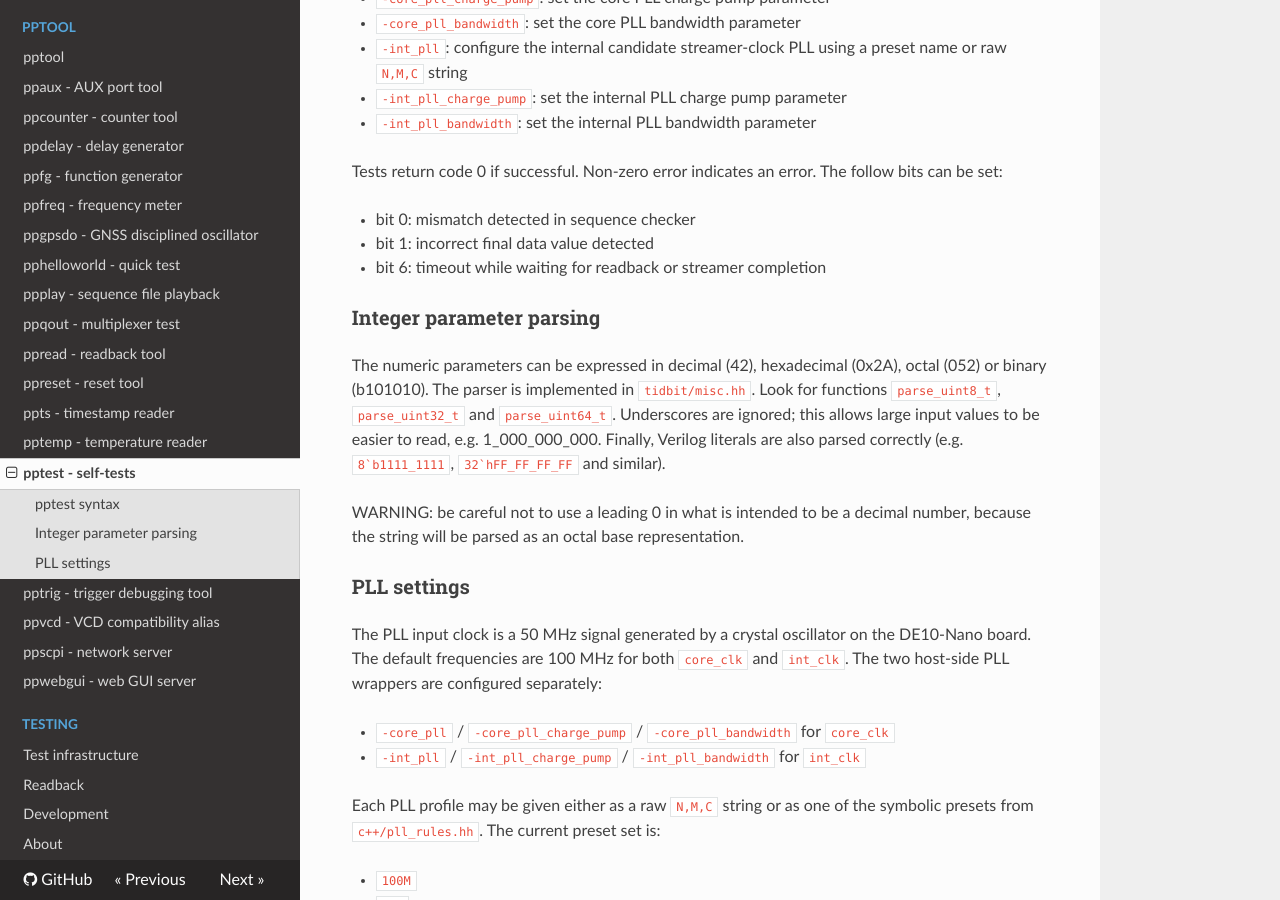
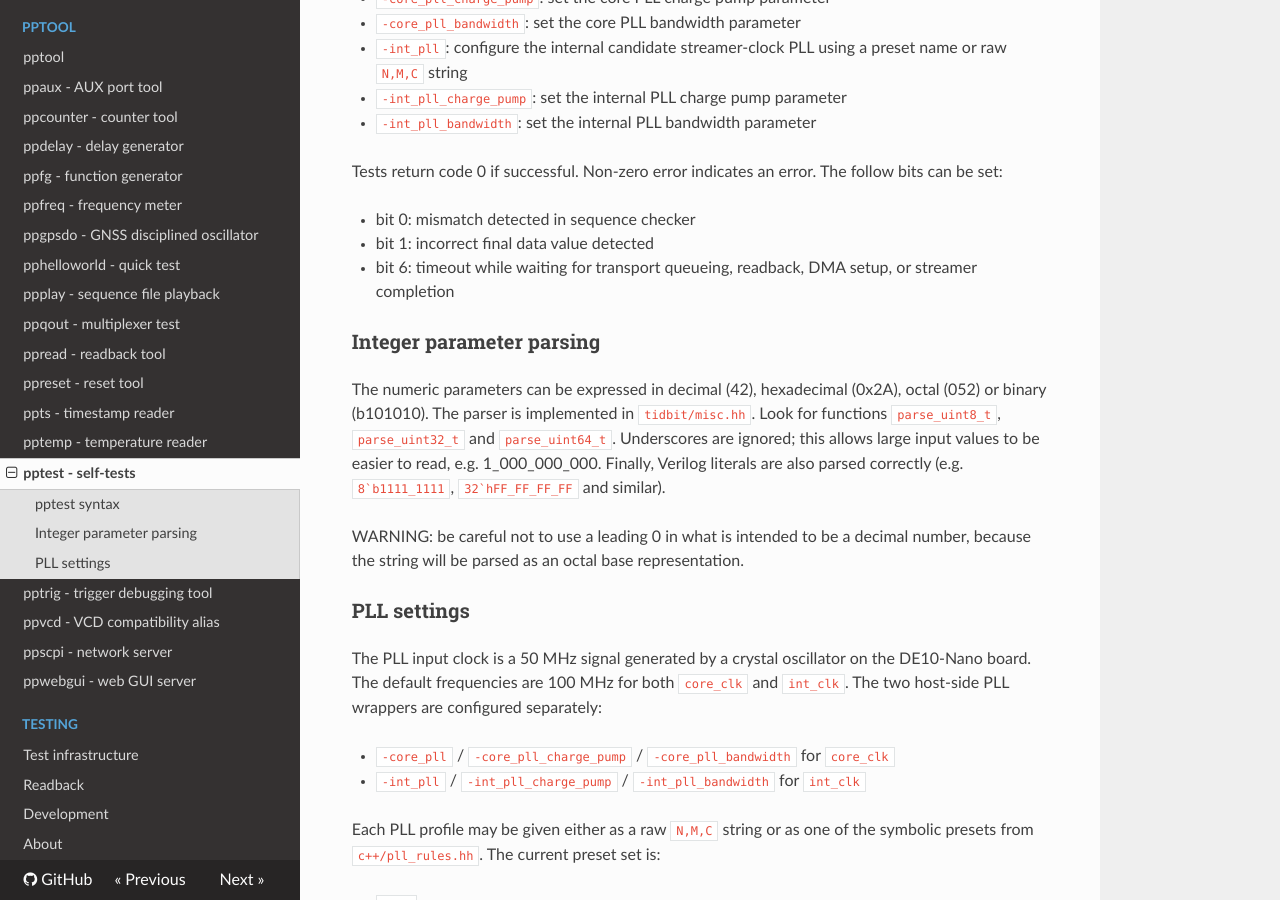
Before and after one commit to rokzitko/PulsePins, an MkDocs documentation site: the page built from docs/docs/pptest.md, in a window 1280 px wide and 900 px high, scrolled down 955 px. Built offline with MkDocs 1.6.1, drawn with Linux system fonts in a browser that asks for light colours; nearby versions of some CDN libraries.

Commit message:
harden transport stall timeouts

```diff
--- a/docs/docs/pptest.md
+++ b/docs/docs/pptest.md
@@ -36,7 +36,7 @@ Tests return code 0 if successful. Non-zero error indicates an error. The follow
 
 * bit 0: mismatch detected in sequence checker
 * bit 1: incorrect final data value detected
-* bit 6: timeout while waiting for readback or streamer completion
+* bit 6: timeout while waiting for transport queueing, readback, DMA setup, or streamer completion
 
 ### Integer parameter parsing
 
```
Also changed, not shown: 12 other files.
